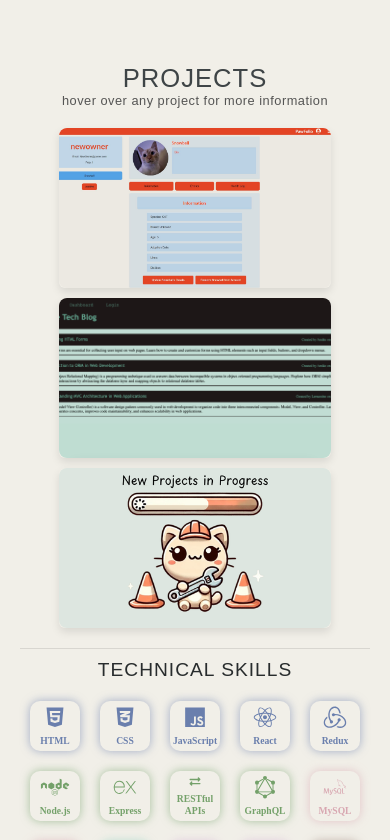
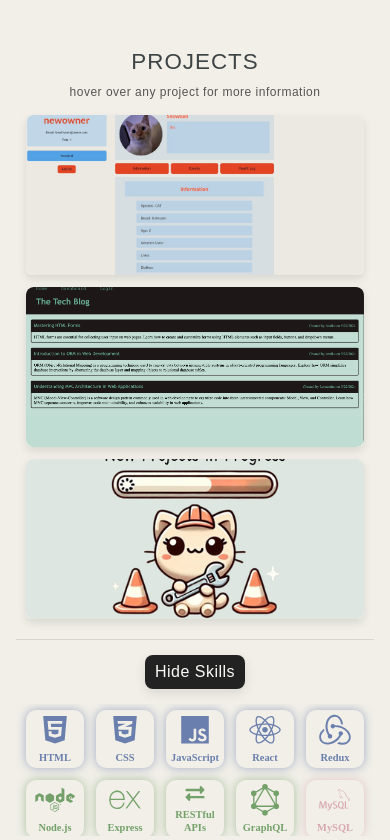
Before and after one commit to ChelsR29/React-Portfolio, a React (Vite) app: page / in a window 390 px wide. Shown: the part 900-1740 px from the top of the page. Built offline with nearby package versions, Linux system fonts and the light colour scheme.

Commit message:
Update Styling

```diff
--- a/src/pages/AboutmePage.css
+++ b/src/pages/AboutmePage.css
@@ -178,7 +178,6 @@ body.dark-mode .scroll-arrow-about {
 
 
 /* Make bubbles float out more on larger screens */
-/* @media (min-width: 768px) {
   .hover-interests span {
     position: absolute;
   }
@@ -192,11 +191,11 @@ body.dark-mode .scroll-arrow-about {
   .hover-interests span:nth-child(7) { top: 60%; left: 20%; transform: translate(-50%, -50%); }
   .hover-interests span:nth-child(8) { top: 15%; left: 30%; transform: translate(-50%, -50%); }
   .hover-interests span:nth-child(9) { top: 85%; left: 70%; transform: translate(-50%, -50%); }
-} */
+
 
 @media (max-width: 480px) {
   .aboutme-container {
-    padding: 80px 50px 40px;
+    padding: 70px 50px 40px;
   }
   .profile-wrapper {
     position: relative;
@@ -225,6 +224,9 @@ body.dark-mode .scroll-arrow-about {
   .interest-bubble:nth-child(8) { top: 65px; left: -12%; }
   .interest-bubble:nth-child(9) { top: 77%; left: 65%; }
 
+  .hover-interests p {  transform: translate(0%, 130%); }
+
+
   .indented-paragraph.paragraph-below-image {
     margin-top: 75px;
     margin-bottom: 40px;
--- a/src/pages/PortfolioPage.css
+++ b/src/pages/PortfolioPage.css
@@ -8,8 +8,6 @@ body, h1, h2, h3, h4, h5, h6, p, a, span, svg {
   margin: 0 auto;
   padding: 50px 94px 40px;
   position: relative;
-  max-height: 100vh;
-  overflow: hidden;
 }
 
 /* ==== Section Titles ==== */
@@ -106,10 +104,45 @@ body.dark-mode .skills-section {
 .skills-section .section-title {
   font-size: 1.75rem;
   letter-spacing: 1px;
-  margin-bottom: 30px;
+  margin-bottom: 5px;
   padding-top: 10px;
   margin-top: 10px;
 }
+
+.toggle-skills {
+  display: inline-block;
+  margin: 20px auto;
+  padding: 10px 18px;
+  font-size: 1rem;
+  font-weight: 500;
+  font-family: 'Arial', sans-serif;
+  color: #FAF9F6;
+  background-color: #222;
+  border: none;
+  border-radius: 8px;
+  letter-spacing: 0.5px;
+  cursor: pointer;
+  box-shadow: 0 4px 12px rgba(0, 0, 0, 0.1);
+  transition: background-color 0.3s ease, transform 0.2s ease;
+}
+
+.toggle-skills:hover {
+  background-color: #333;
+  transform: translateY(-2px);
+}
+
+body.dark-mode .toggle-skills {
+  background-color: #FAF9F6;
+  color: #222;
+  box-shadow: 0 4px 12px rgba(255, 255, 255, 0.1);
+}
+
+body.dark-mode .toggle-skills:hover {
+  background-color: #e0e0e0;
+}
+
+
+
 
 /* ==== Skill Badges ==== */
 .skills-list {
@@ -355,59 +388,98 @@ body.dark-mode .scroll-arrow-portfolio {
 
 @media (max-width: 480px) {
   .portfolio-container {
-      padding: 40px 20px 30px;
-  }
-  .section-title {
-    font-size: 1.6rem;
+    padding: 20px 16px;
+    height: auto;         /* ✅ Allow container to grow */
+    overflow: visible;    /* ✅ Allow scrolling naturally */
   }
 
-  h2.section-title {
-    margin: 0px;
-}
-
-  .project-item {
-    max-width: 272px;
+  .section-title {
+    font-size: 1.4rem;
+    margin-bottom: 12px;
   }
 
   .hover-info {
-    font-size: 0.8rem;
-    margin-bottom: 20px;
-    margin-top: 0px;
+    font-size: 0.75rem;
+    margin-bottom: 16px;
+  }
+
+  .skills-section {
+    padding-bottom: 0;
+    margin-bottom: 40px;
   }
 
   .skills-section .section-title {
-    font-size: 1.2rem;
-    margin-bottom: 20px;
-    margin-top: 0px;
+    font-size: 1rem;
+    margin-bottom: 5px;
   }
-  .skills-section{
-    margin-bottom: 80px;
+
+  .toggle-skills {
+    display: inline-block;
+    margin: 15px auto;
+    padding: 8px 10px;
+    font-size: 1rem;
+    font-weight: 500;
+  }
+
+  .skills-scroll-wrapper {
+    max-height: 120px; /* adjust based on design */
+    overflow-y: auto;
+    margin-bottom: 40px;
+    padding: 6px; /* optional for scrollbar spacing */
+  }
+
+  /* Optional: customize scrollbar look */
+  .skills-scroll-wrapper::-webkit-scrollbar {
+    width: 6px;
+  }
+
+  .skills-scroll-wrapper::-webkit-scrollbar-thumb {
+    background-color: rgba(100, 100, 100, 0.3);
+    border-radius: 3px;
+  }
+
+  .skills-list.hidden {
+    display: none;
   }
 
   .skills-list {
-    margin-bottom: 50px;
+    gap: 12px;
+    margin-bottom: 40px;
   }
+
   .skill-badge {
-    width: 40px;
-    height: 40px;
-    font-size: 0.8rem;
-    padding: 5px;
+    width: 50px;
+    height: 50px;
+    font-size: 0.75rem;
+    padding: 4px;
   }
 
   .skill-badge svg {
-    font-size: 0.8rem;
+    font-size: 1rem;
   }
 
   .skill-label {
-    font-size: 0.6rem;
+    font-size: 0.65rem;
   }
 
   .skill-category {
-    font-size: 0.4rem;
+    font-size: 0.5rem;
   }
 
   .project-grid {
+    display: flex;
     flex-direction: column;
-    gap: 10px;
+    gap: 12px;
+    align-items: center;
+  }
+
+  .project-item {
+    max-width: 100%;
+    width: 100%;
+    padding: 0;
+  }
+
+  .scroll-arrow-portfolio {
+    display: none; /* Optional: remove on very small screens */
   }
 }
--- a/src/pages/PortfolioPage.jsx
+++ b/src/pages/PortfolioPage.jsx
@@ -38,7 +38,8 @@ const projects = [
   }
 ];
 
-import { useEffect } from 'react';
+import { useEffect, useState } from 'react';
+
 
 function Portfolio() {
   useEffect(() => {
@@ -68,6 +69,12 @@ function Portfolio() {
     };
   }, []);
 
+  const [showSkills, setShowSkills] = useState(true);
+
+  const toggleSkills = () => {
+    setShowSkills(!showSkills);
+  };
+
   return (
     <div className="portfolio-container">
       <h2 className="section-title">PROJECTS</h2>
@@ -89,9 +96,13 @@ function Portfolio() {
 
       {/* Technical Skills Section */}
         <section className="skills-section">
-          <h3 className="section-title">Technical Skills</h3>
-
-          <div className="skills-list">
+          {/* <h3 className="section-title">Technical Skills</h3> */}
+          <button className="toggle-skills" onClick={toggleSkills}>
+            {showSkills ? 'Hide Skills' : 'Show Technical Skills'}
+          </button>
+          {showSkills && (
+            <div className="skills-scroll-wrapper">
+              <div id="skills-container" className={`skills-list ${!showSkills ? 'hidden' : ''}`}>
                 <div className="skill-badge frontend">
                   <span className="skill-category">Frontend</span>
                   <FaHtml5 size={40} />
@@ -173,6 +184,8 @@ function Portfolio() {
                   <span className="skill-label">Jest</span>
                 </div>
               </div>
+            </div>
+          )}
 
 
 
```
Lines whose indentation alone changed are shown as unchanged.
